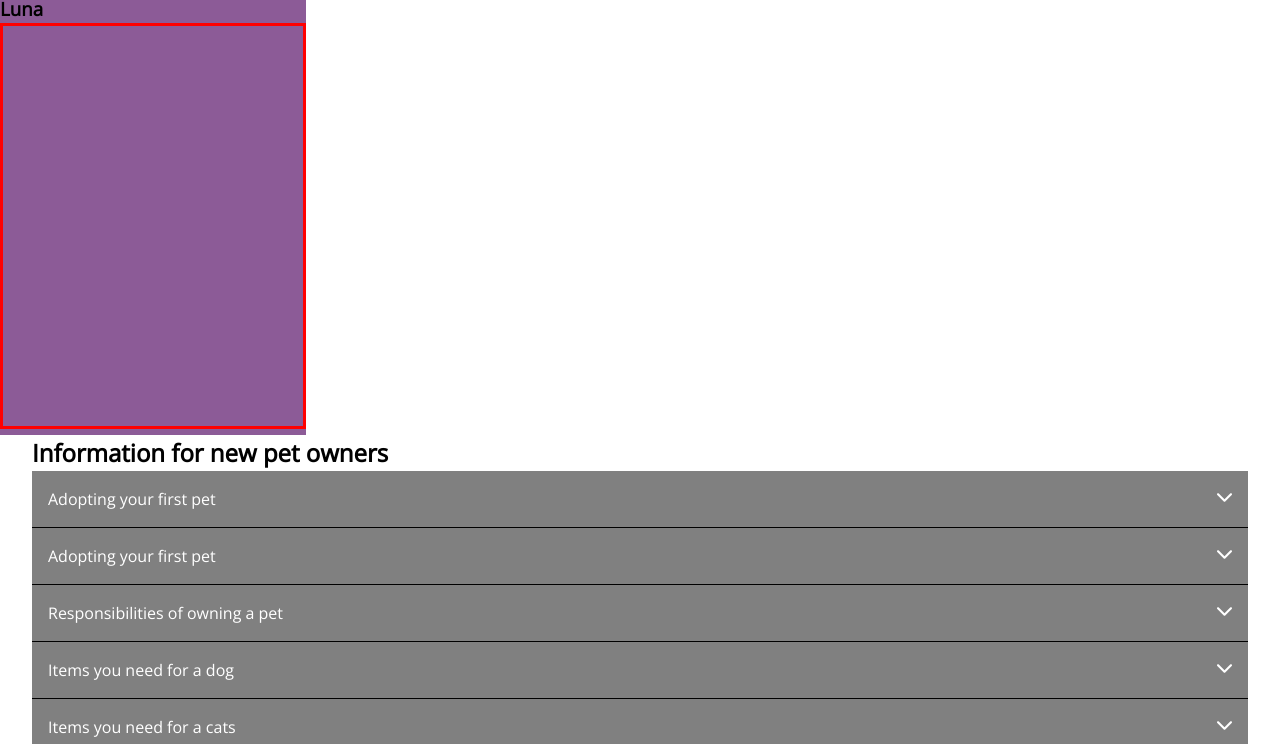
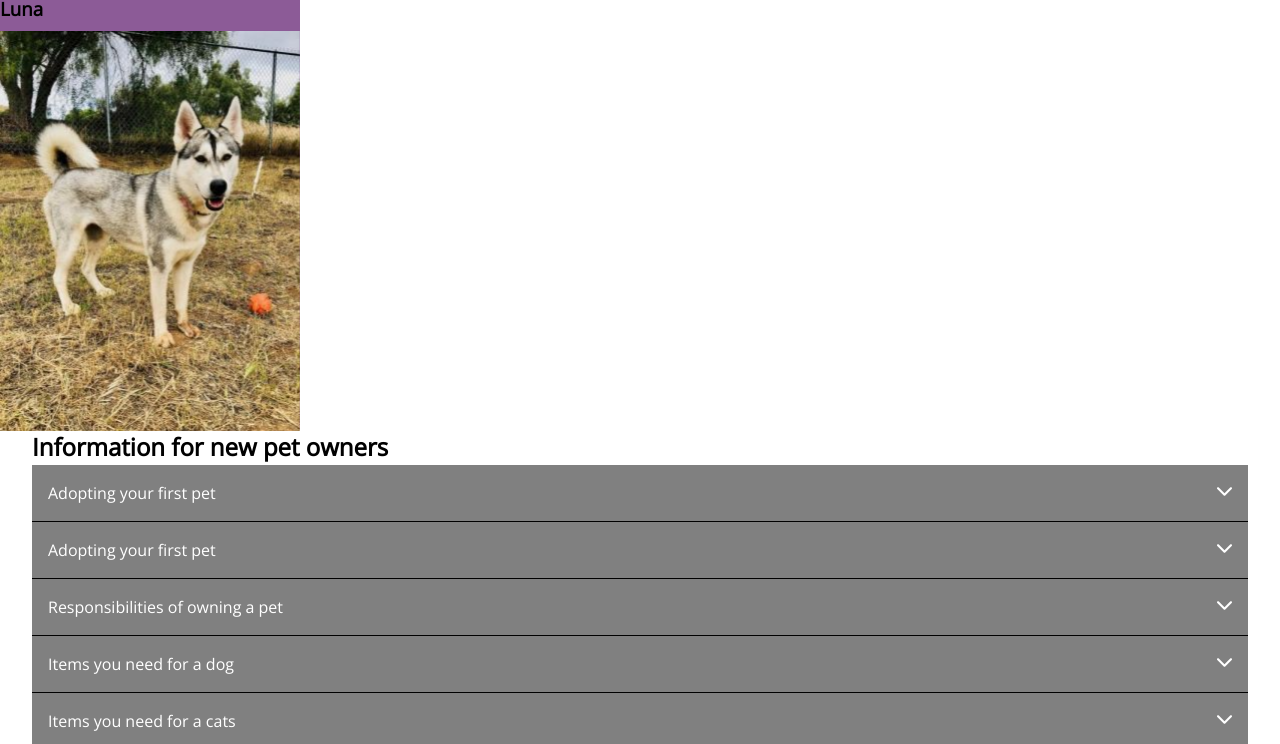
Before and after one commit to JonGrabbe/webd168-final, a plain HTML site: page index.html in a window 1280 px wide. Shown: the part 189-933 px from the top of the page. Drawn offline with nearby package versions, Linux system fonts and the light colour scheme.

Commit message:
set background on pet card

```diff
--- a/scss/_flip-card.scss
+++ b/scss/_flip-card.scss
@@ -8,7 +8,6 @@
 .flip-wrapper {
     width: 300px;
     height: 400px;
-    border: 3px solid red;
     position: relative;
     transition: all .3s linear;
     transform-style: preserve-3d;
@@ -23,11 +22,15 @@
 .menu {
     width: 100%;
     height: 100%;
+    position: relative;
+    top: 8px;
 }
 .flip-a {
     backface-visibility: hidden;
-
-
+    background-image: url("../images/raw/luna.jpg");
+    background-position: center;
+    background-repeat: no-repeat;
+    background-size: cover;
 }
 .flip-b {
     position: absolute;
@@ -38,5 +41,5 @@
     /* z-index: -1; */
     transform: rotateY(-180deg);
     backface-visibility: hidden;
-    background-color: purple;
+    background-color: black;
 }
```
Also changed, not shown: css/main.min.css, scss/main.css, 2 other files.
